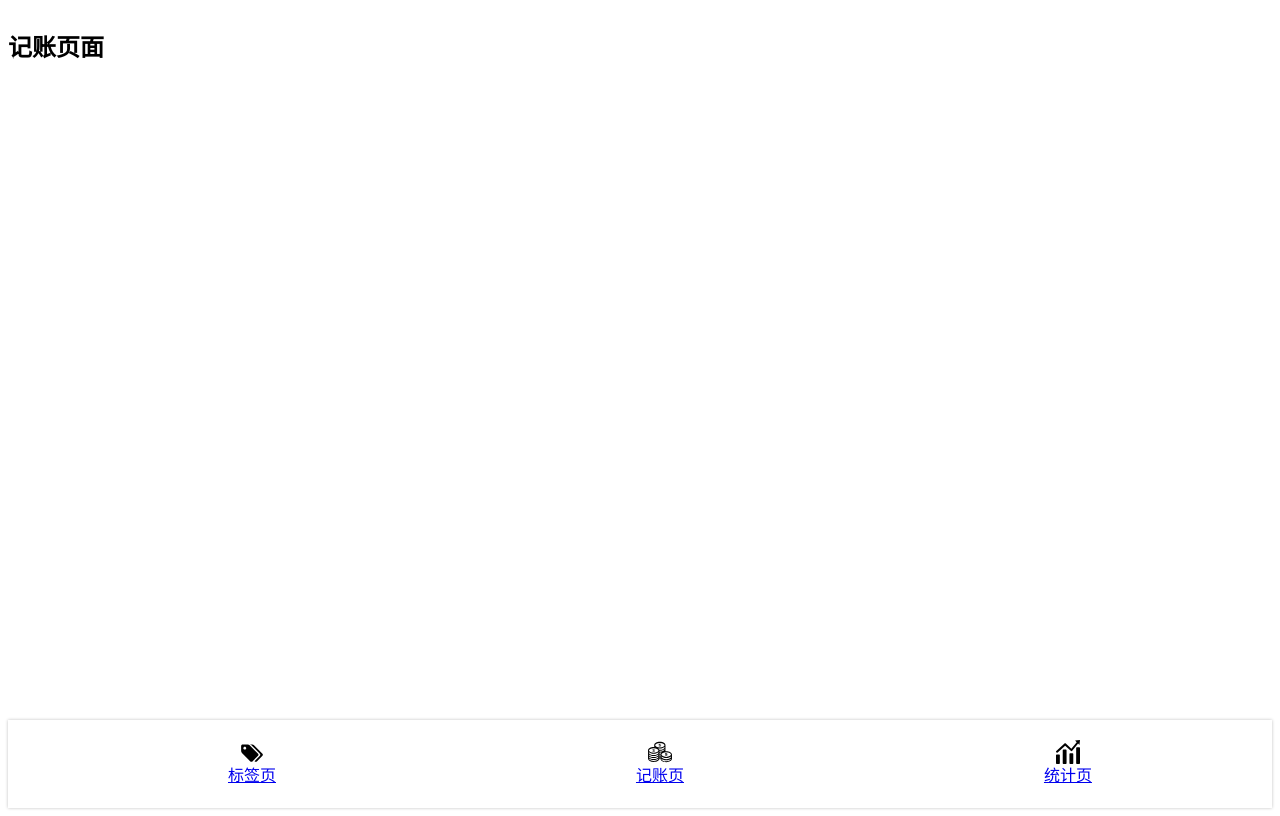
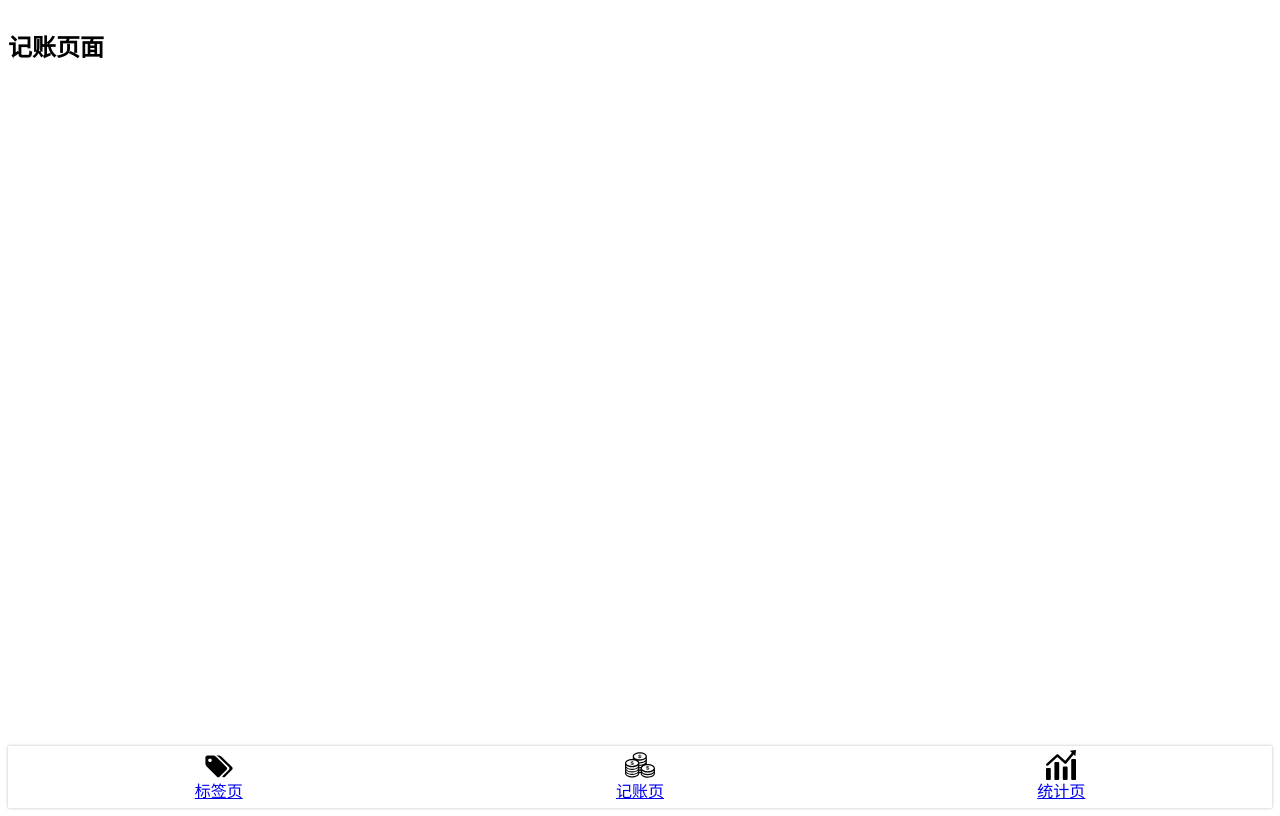
Before and after one commit to fjliang56/vmorney, a React app: page /#/money in a window 1280 px wide. Built offline with nearby package versions, Linux system fonts and the light colour scheme.

Commit message:
修复 Icon 点击区域过小

```diff
--- a/src/components/Nav.tsx
+++ b/src/components/Nav.tsx
@@ -8,18 +8,22 @@ const NavWrapper = styled.nav`
   line-height: 24px;
   box-shadow: 0 0 3px rgba(0,0,0,0.25);
   > ul {
+    padding:0; margin:0;
     display: flex;
     > li {
+      list-style-type:none;
       width: 33.333%;
       text-align: center;
+      > a {
         display: flex;
         flex-direction: column;
         padding: 4px 0;
         justify-content: center;
         align-items: center;
         .icon {
-        width: 24px;
-        height: 24px;
+          width: 30px;
+          height: 30px;
+        }
       }
     }
   }
@@ -30,16 +34,16 @@ const Nav = () => {
       <NavWrapper>
           <ul>
               <li>
-                  <Icon name="labels"/>
-                  <Link to="/tags">标签页</Link>
+                  <Link to="/tags">
+                      <Icon name="labels"/>标签页</Link>
               </li>
               <li>
-                  <Icon name="money"/>
-                  <Link to="/money">记账页</Link>
+                  <Link to="/money">
+                      <Icon name="money"/>记账页</Link>
               </li>
               <li>
-                 <Icon name="statistics" />
-                  <Link to="/statistics">统计页</Link>
+                  <Link to="/statistics">
+                      <Icon name="statistics" />统计页</Link>
               </li>
           </ul>
       </NavWrapper>
```
Lines whose indentation alone changed are shown as unchanged.
